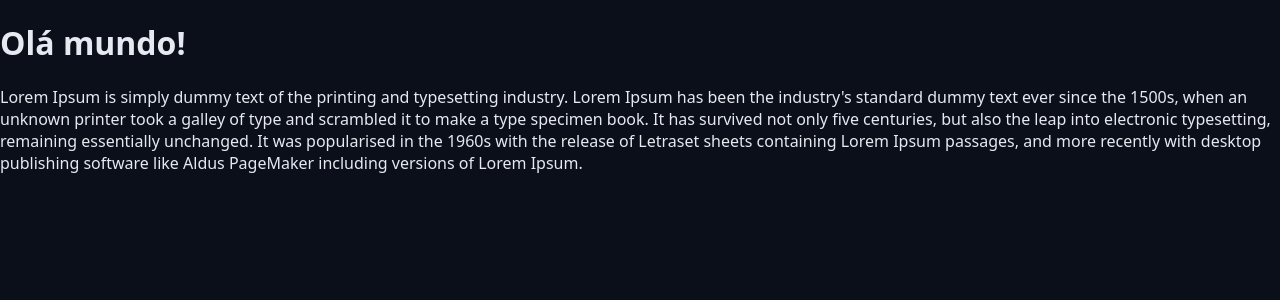
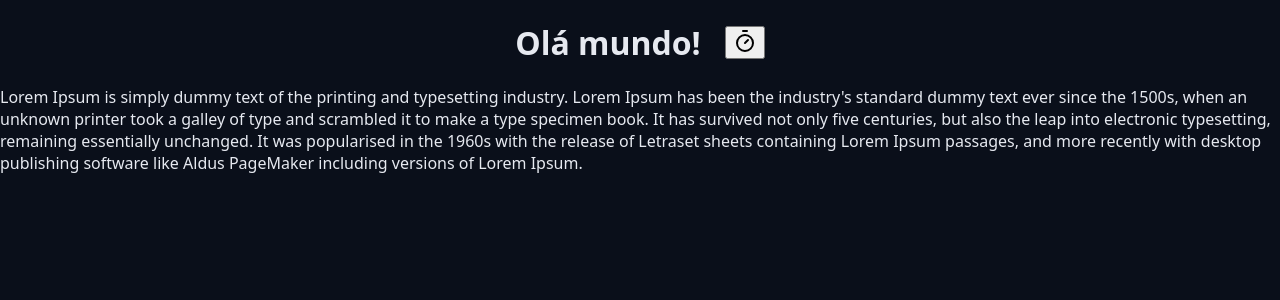
Before and after one commit to rodilon/chronos-pomodoro, a React app: page / in a window 1280 px wide. Shown: the top 300 px of the page. Built offline with nearby package versions, Linux system fonts and the light colour scheme; the HTML template or start-up script is replaced by a standard one.

Commit message:
adiciona componente Heading estilizado e botão com ícone de timer

```diff
--- a/package.json
+++ b/package.json
@@ -10,6 +10,7 @@
     "preview": "vite preview"
   },
   "dependencies": {
+    "lucide-react": "^0.552.0",
     "react": "^19.1.1",
     "react-dom": "^19.1.1"
   },
--- a/src/App.tsx
+++ b/src/App.tsx
@@ -1,13 +1,19 @@
 import './styles/theme.css';
 import './styles/global.css';
 import { Heading } from './components/Heading';
+import { TimerIcon } from 'lucide-react';
 
 export function App() {
   console.log('Oi');
   return (
     // react fragment esse <> </> para nao precisar criar uma div desnecessaria
     <>
-      <Heading>Olá mundo!</Heading>
+      <Heading>
+        Olá mundo!
+        <button>
+          <TimerIcon />
+        </button>
+      </Heading>
 
       <p>
         Lorem Ipsum is simply dummy text of the printing and typesetting
--- /dev/null
+++ b/src/components/Heading.module.css
@@ -0,0 +1,6 @@
+.heading {
+  display: flex;
+  align-items: center;
+  justify-content: center;
+  gap: 2.4rem;
+}
--- a/src/components/Heading.tsx
+++ b/src/components/Heading.tsx
@@ -1,7 +1,9 @@
+import styles from './Heading.module.css';
+
 type HeadingProps = {
-  children: string;
+  children: React.ReactNode;
 };
 
 export function Heading({ children }: HeadingProps) {
-  return <h1>{children}</h1>;
+  return <h1 className={styles.heading}>{children}</h1>;
 }
```
Also changed, not shown: 1 other file (tests, documents, lock files or other folders).
